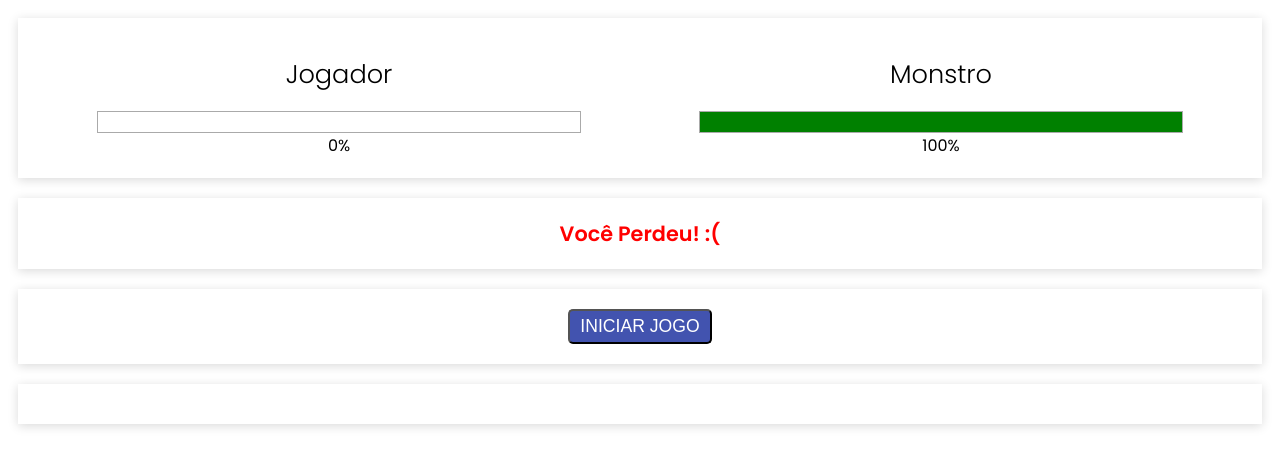
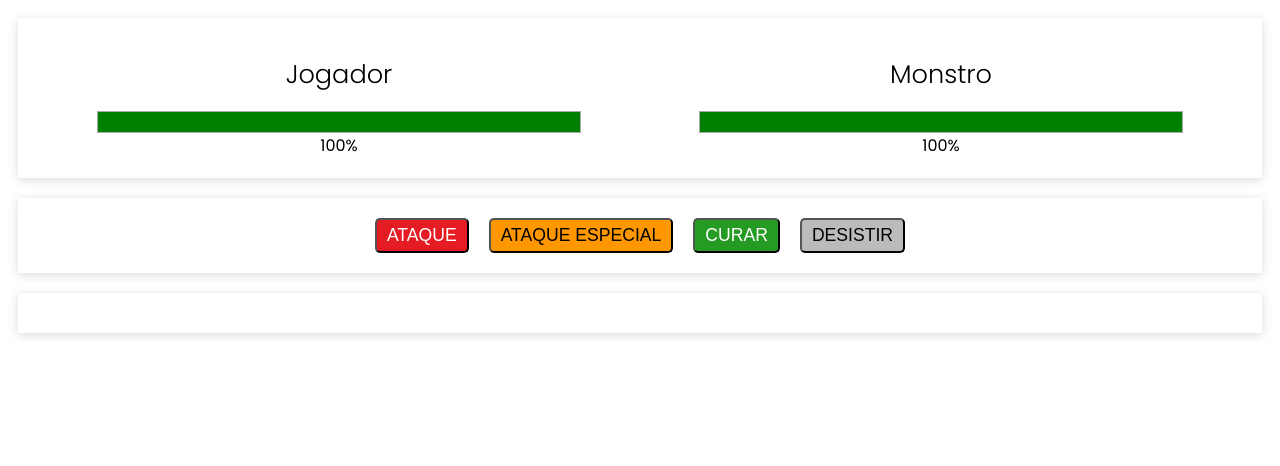
Before and after one commit to PauloLuccas/MonsterSlayer, a plain HTML site: page index.html in a window 1280 px wide. Both pictures are taken after a click on the button "INICIAR JOGO". Drawn offline with nearby package versions, Linux system fonts and the light colour scheme.

Commit message:
Iniciar Jogo & Desistir do Jogo

```diff
--- a/index.html
+++ b/index.html
@@ -41,9 +41,11 @@
                 <button class="btn attack">Ataque</button>
                 <button class="btn especial-attack">Ataque Especial</button>
                 <button class="btn heal">Curar</button>
-                <button class="btn give-up">Desistir</button>
+                <button @click="running = false"
+                    class="btn give-up">Desistir</button>
             </template>
-            <button v-else class="btn new-game">Iniciar Jogo</button>
+            <button v-else @click="startGame"
+                class="btn new-game">Iniciar Jogo</button>
         </div>
         <div class="panel"></div>
     </div>
--- a/script.js
+++ b/script.js
@@ -2,7 +2,7 @@ new Vue({
     el: '#app',
     data: {
         running: false,
-        playerLife: 0,
+        playerLife: 100,
         monsterLife: 100
     },
     computed: {
@@ -11,7 +11,11 @@ new Vue({
         }
     },
     methods: {
-
+        startGame() {
+            this.running = true,
+            this.playerLife = 100,
+            this.monsterLife = 100
+        }
     },
     watch: {
 
```
